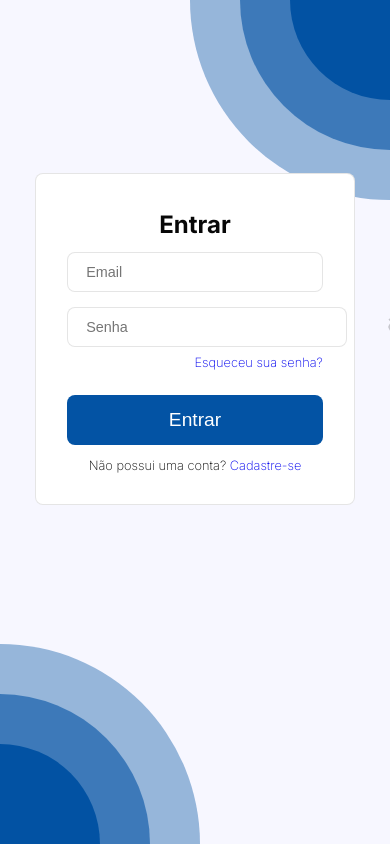
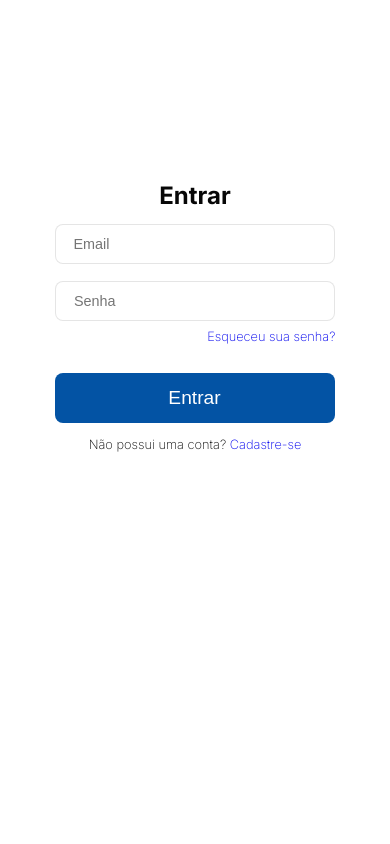
Before and after one commit to arthur-dnts/marketplace, a web app: file pages/log-in.html in a window 390 px wide. Run offline with its HTML, style and script files only (its server is not run), Linux system fonts and the light colour scheme.

Commit message:
Update form.css

```diff
--- a/css/form.css
+++ b/css/form.css
@@ -634,54 +634,28 @@ hr {
         overflow-x: hidden;
     }
 
+    body {
+        background-color: var(--color1);
+    }
+
     /* Fonts */
 
     h1 {
         font-size: 1.5rem;
     }
 
-    h2 {
-        font-size: 1.2rem;
-    }
-
     p {
-        font-size: 0.9rem;
+        font-size: 1rem;
     }
 
     /* Background decorations */
 
-    .bottom-decoration-container {
-        width: 100px;
-        height: 100px;
-    }
-
-    .bottom-decoration-circle {
-        width: 150px;
-        height: 150px;
-    }
-
-    .bottom-decoration-shadow {
-        width: 200px;
-        height: 200px;
-    }
-
-    .bottom-decoration-sub-shadow {
+    .bottom-decoration-container, .bottom-decoration-circle, .bottom-decoration-shadow, .bottom-decoration-sub-shadow {
         display: none;
     }
 
-    .top-decoration-container {
-        width: 100px;
-        height: 100px;
-    }
-
-    .top-decoration-circle {
-        width: 150px;
-        height: 150px;
-    }
-
-    .top-decoration-shadow {
-        width: 200px;
-        height: 200px;
+    .top-decoration-container, .top-decoration-circle, .top-decoration-shadow, .bottom-decoration-circle {
+        display: none;
     }
 
     /* Centralize form login */
@@ -694,7 +668,9 @@ hr {
 
     .form-container {
         flex-direction: column;
-        gap: 5px;
+        gap: 0;
+        padding: 0;
+        height: 100%;
     }
 
     .text-description, .text-header {
@@ -708,10 +684,10 @@ hr {
     }
 
     .form {
-        padding: 8%;
+        padding: 5%;
         width: 100%;
         max-width: 320px;
-        border-radius: 8px;
+        border: none;
     }
 
     .form-header {
```
